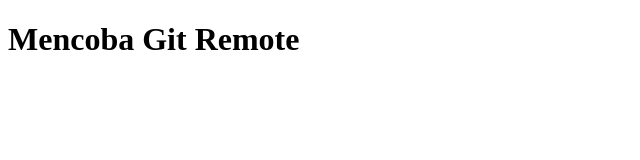
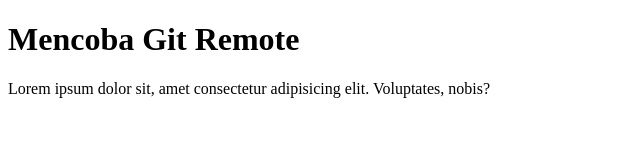
Before and after one commit to malikhasbi/malik-git-test, a plain HTML site: page index.html in a window 1280 px wide. Shown: the whole page, without its empty margins (0-640 px from the left). Drawn offline with Linux system fonts and the light colour scheme.

Commit message:
menambahkan paragraf

```diff
--- a/index.html
+++ b/index.html
@@ -7,5 +7,6 @@
     <title>Git Remote</title>
 <body>
     <h1>Mencoba Git Remote</h1>
+    <p>Lorem ipsum dolor sit, amet consectetur adipisicing elit. Voluptates, nobis?</p>
 </body>
 </html>
```
